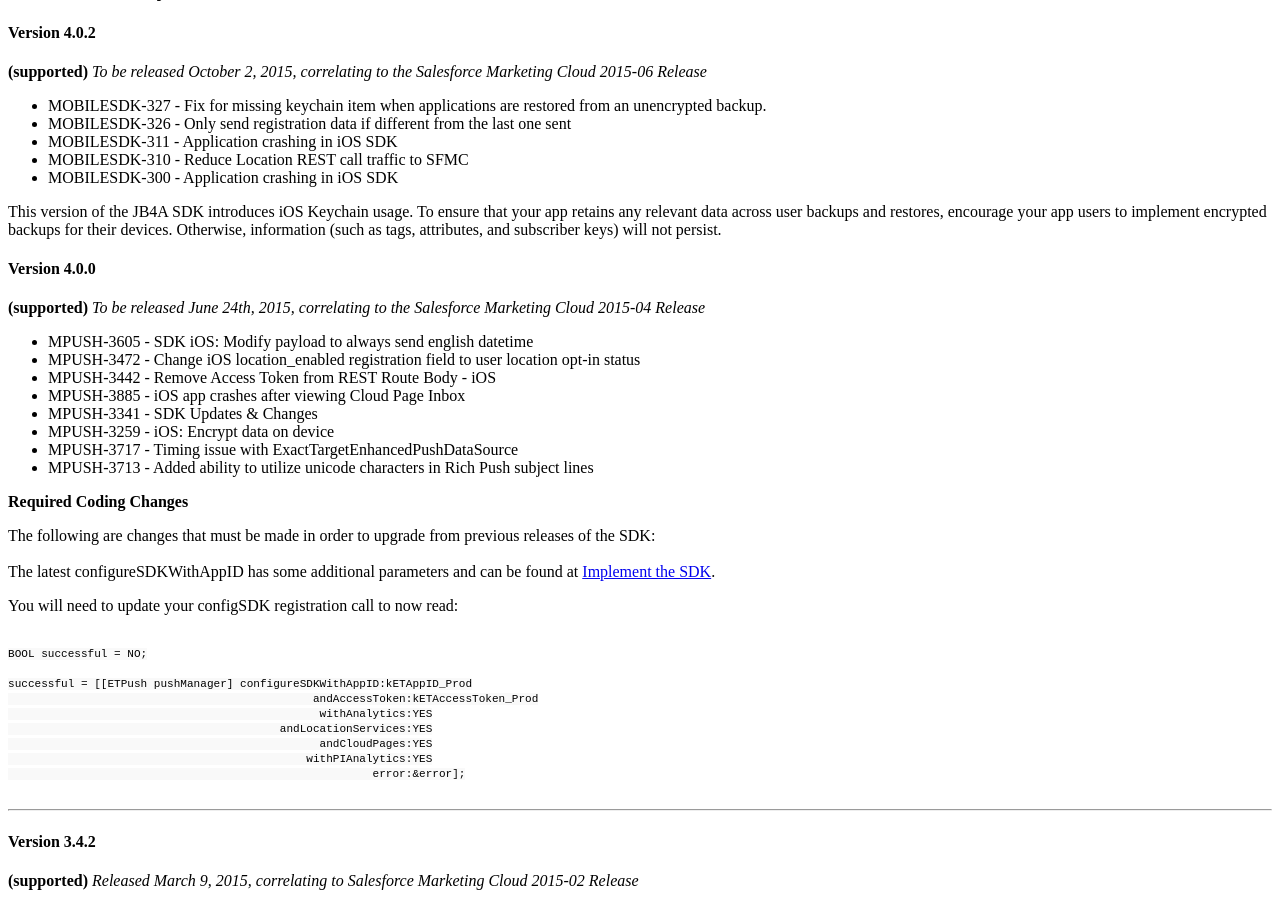
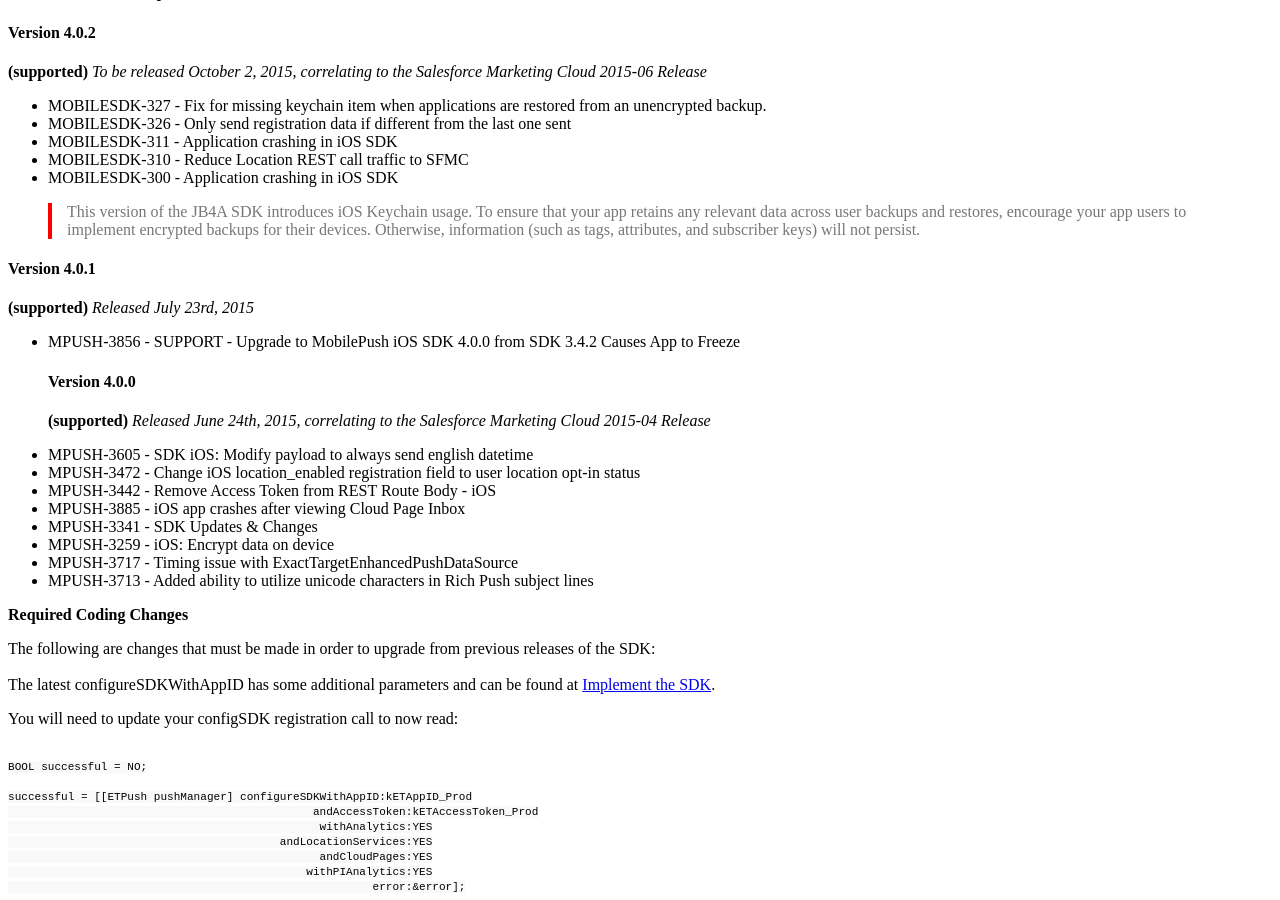
Before and after one commit to salesforce-marketingcloud/JB4A-SDK-iOS, a Jekyll site: the page built from index.md, in a window 1280 px wide and 900 px high, scrolled down 820 px. Built offline with Jekyll 4.4.1, drawn with Linux system fonts in a browser that asks for light colours; a style sheet for code colours, icons or effects is not loaded; some of the changed text lies outside the part shown.

```diff
--- a/_config.yml
+++ b/_config.yml
@@ -1,7 +1,7 @@
 # Site title and subtitle. This is used in _includes/header.html
 title: 'Journey Builder for Apps iOS SDK (v4.0.2)'
 subtitle: 'For releases prior to v4.0, see: '
-link: '<a href="https://code.exacttarget.com/apis-sdks/journey-builder-for-apps" target="_blank">Current Documentation</a>'
+link: '<a href="https://code.exacttarget.com/apis-sdks/journey-builder-for-apps" target="_blank">Prior Release Documentation</a>'
 
 # if you wish to integrate disqus on pages set your shortname here
 disqus_shortname: ''
--- a/index.md
+++ b/index.md
@@ -21,11 +21,16 @@ _To be released October 2, 2015, correlating to the Salesforce Marketing Cloud 2
 * MOBILESDK-310 - Reduce Location REST call traffic to SFMC
 * MOBILESDK-300 - Application crashing in iOS SDK
 
-This version of the JB4A SDK introduces iOS Keychain usage. To ensure that your app retains any relevant data across user backups and restores, encourage your app users to implement encrypted backups for their devices. Otherwise, information (such as tags, attributes, and subscriber keys) will not persist.
+> This version of the JB4A SDK introduces iOS Keychain usage. To ensure that your app retains any relevant data across user backups and restores, encourage your app users to implement encrypted backups for their devices. Otherwise, information (such as tags, attributes, and subscriber keys) will not persist.
 
+#### Version 4.0.1
+**(supported)**
+_Released July 23rd, 2015_<br/>
+
+* MPUSH-3856 - SUPPORT - Upgrade to MobilePush iOS SDK 4.0.0 from SDK 3.4.2 Causes App to Freeze<br/>
 #### Version 4.0.0
 **(supported)**
-_To be released June 24th, 2015, correlating to the Salesforce Marketing Cloud 2015-04 Release_<br/>
+_Released June 24th, 2015, correlating to the Salesforce Marketing Cloud 2015-04 Release_<br/>
 
 * MPUSH-3605 - SDK iOS: Modify payload to always send english datetime<br/>
 * MPUSH-3472 - Change iOS location_enabled registration field to user location opt-in status<br/>
```
